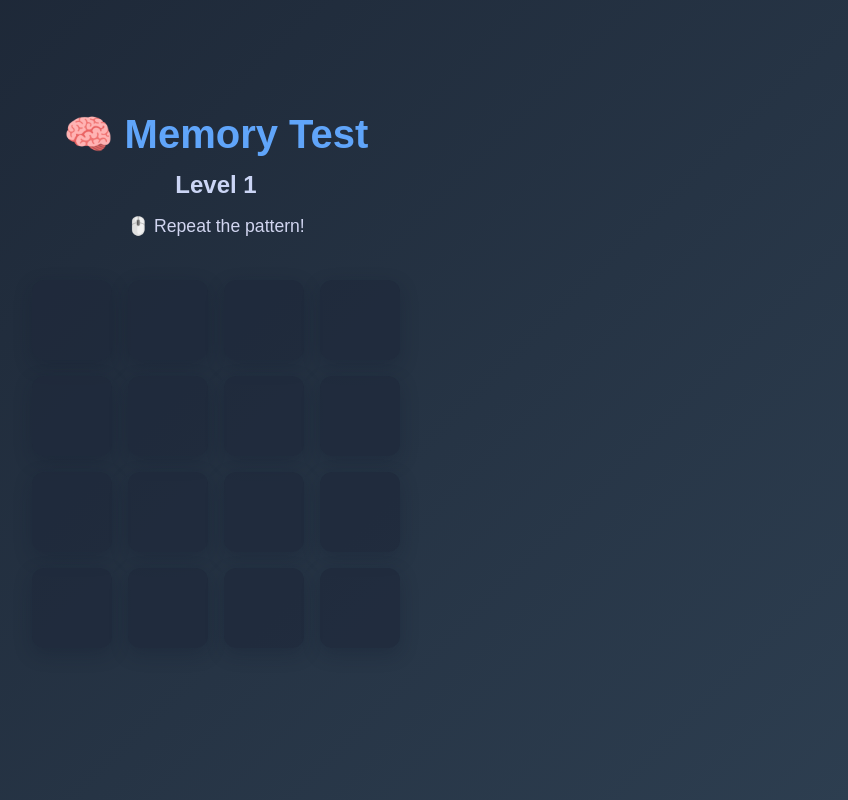
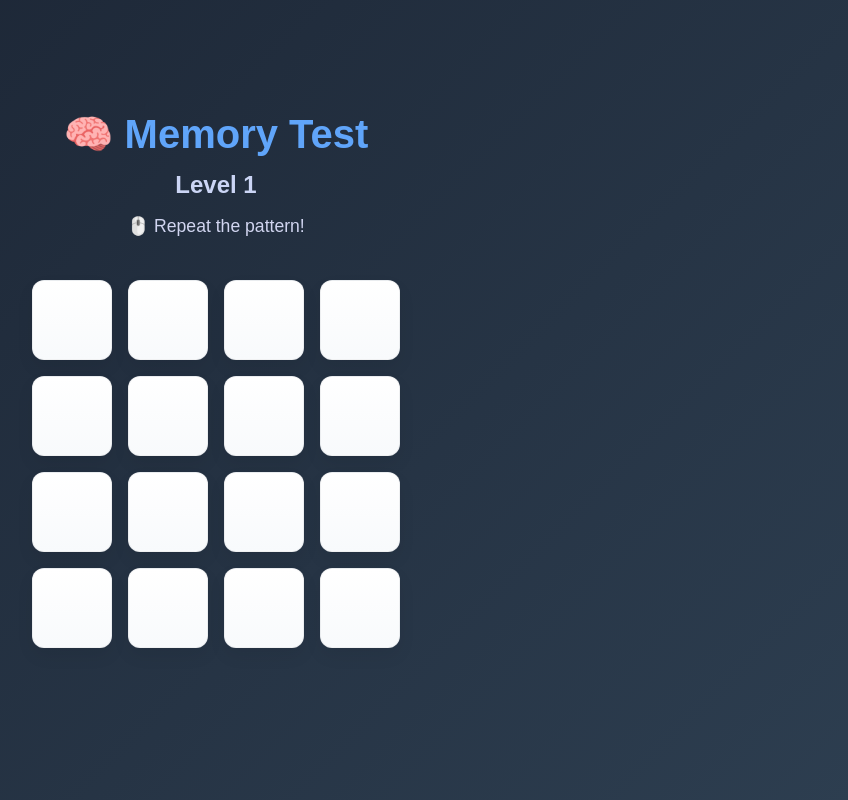
Before and after one commit to Nainika24/BrainStack, a React (Vite) app: page /memory-test in a window 1280 px wide. Shown: the whole page, without its empty margins (424-1272 px from the left). Built offline with nearby package versions, Linux system fonts and the light colour scheme.

Commit message:
FinalProject

```diff
--- a/src/App.jsx
+++ b/src/App.jsx
@@ -7,7 +7,6 @@ import ReactionTest from "./pages/ReactionTest";
 import Results from "./pages/Results";
 import NumberMemory from "./pages/NumberMemory";
 import MemoryTest from "./pages/MemoryTest";
-// Leaderboard and TypingTest removed per user request
 import AimTrainer from "./pages/AimTrainer";
 import VerbalMemory from "./pages/VerbalMemory";
 
@@ -26,7 +25,6 @@ function App() {
             <Route path="/aim" element={<AimTrainer />} />
             <Route path="/verbal-memory" element={<VerbalMemory />} />
             <Route path="/results" element={<Results />} />
-            {/* Typing and Leaderboard routes removed */}
           </Routes>
         </div>
       </div>
--- a/src/pages/MemoryTest.css
+++ b/src/pages/MemoryTest.css
@@ -42,9 +42,12 @@
   width: 80px;
   height: 80px;
   border-radius: 12px;
-  background-color: rgba(30, 41, 59, 0.7);
-  transition: all 0.25s ease;
-  box-shadow: 0 6px 18px rgba(15, 23, 42, 0.25);
+  /* light tile color for better visibility */
+  background: linear-gradient(180deg, #ffffff 0%, #f8fafc 100%);
+  transition: all 0.18s ease;
+  box-shadow: 0 8px 18px rgba(2, 6, 23, 0.06);
+  border: 1px solid rgba(15, 23, 42, 0.06);
+  color: #0f172a;
 }
 
 .grid-tile:hover {
```
Also changed, not shown: 2 other files (tests, documents, lock files or other folders).
